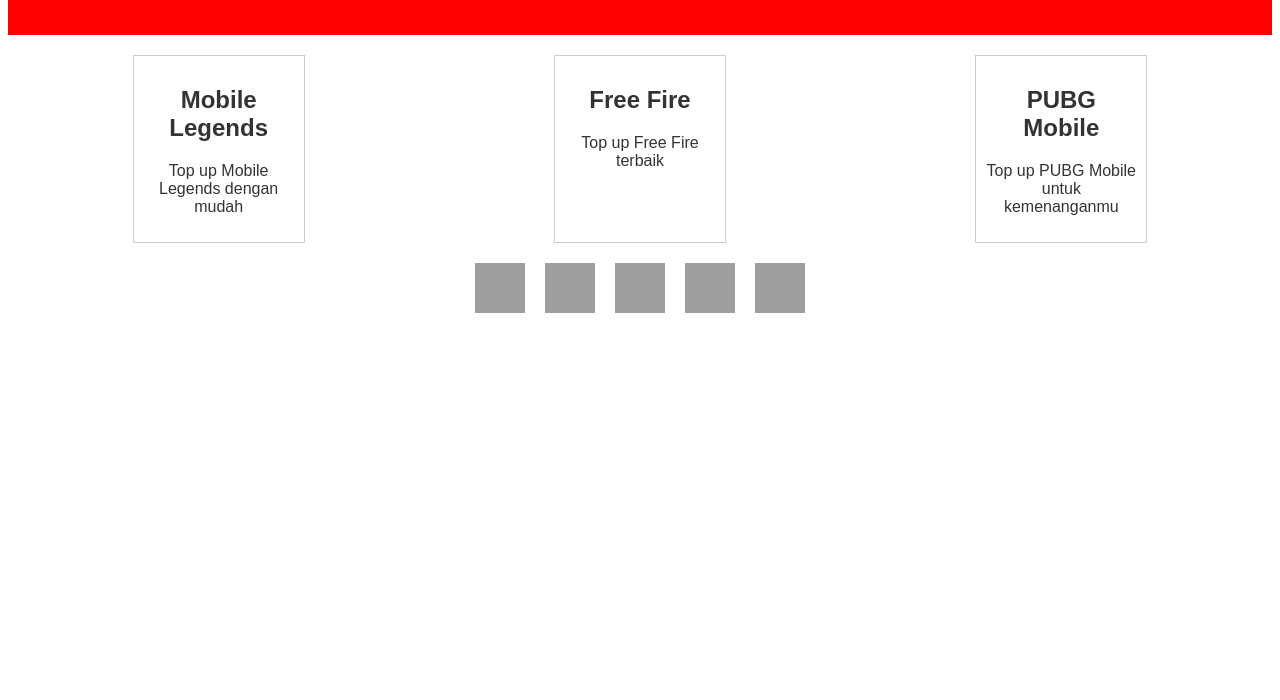
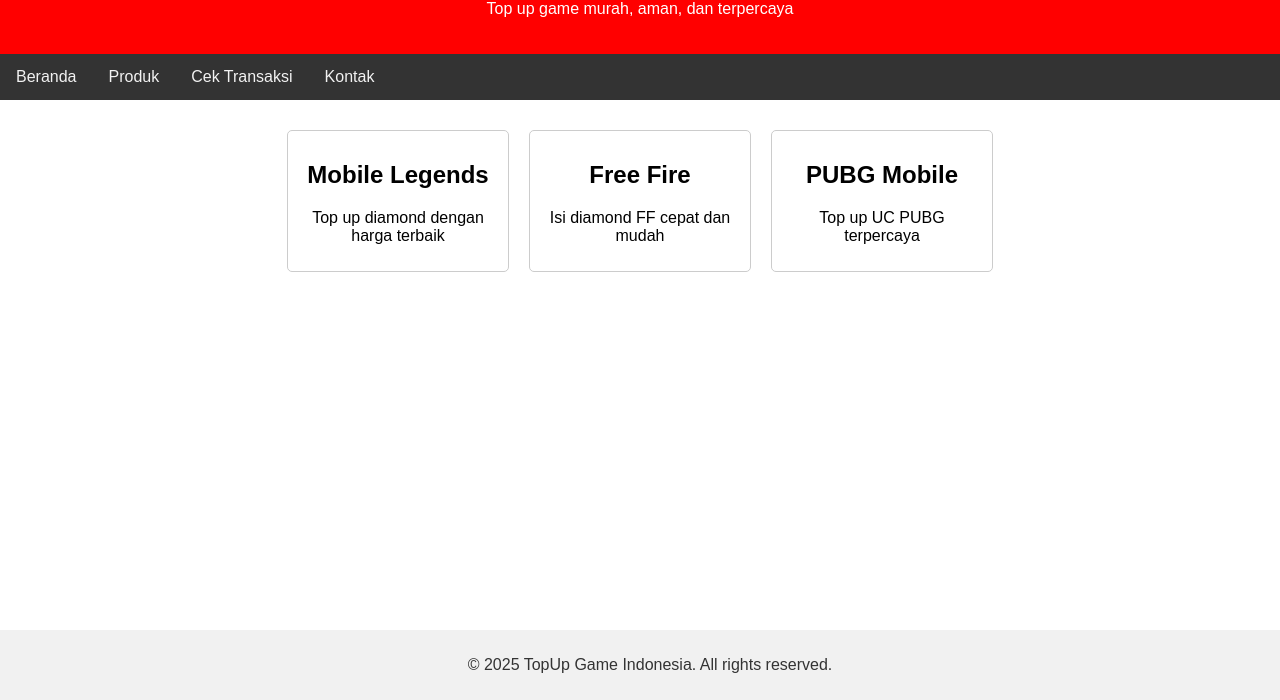
Before and after one commit to Farel1243/Jhotopupgames1, a plain HTML site: page index.html in a window 1280 px wide. Shown: the part 100-800 px from the top of the page. Drawn offline with Linux system fonts and the light colour scheme; grey boxes are pictures that could not be loaded.

Commit message:
Update index.html

```diff
--- a/index.html
+++ b/index.html
@@ -1,75 +1,95 @@
 <!DOCTYPE html>
 <html lang="id">
 <head>
-    <meta charset="UTF-8">
-    <meta name="viewport" content="width=device-width, initial-scale=1.0">
-    <title>JhoTopUpGames</title>
+  <meta charset="UTF-8" />
+  <meta name="viewport" content="width=device-width, initial-scale=1.0"/>
+  <title>TopUp Game Indonesia</title>
   <style>
     body {
-            background-color: #fff;
-            color: #333;
       font-family: Arial, sans-serif;
+      margin: 0;
+      padding: 0;
     }
     header {
-            background-color: #ff0000; /* Merah */
+      background-color: #ff0000;
+      color: white;
       padding: 20px;
       text-align: center;
-            color: white;
     }
-        h1 {
-            margin: 0;
+    nav {
+      background-color: #333;
+      overflow: hidden;
     }
-        .game-list {
+    nav a {
+      float: left;
+      display: block;
+      color: #f2f2f2;
+      text-align: center;
+      padding: 14px 16px;
+      text-decoration: none;
+    }
+    nav a:hover {
+      background-color: #ddd;
+      color: black;
+    }
+    .products {
       display: flex;
-            justify-content: space-around;
-            margin-top: 20px;
+      flex-wrap: wrap;
+      justify-content: center;
+      padding: 20px;
     }
-        .game-card {
+    .product {
       border: 1px solid #ccc;
+      border-radius: 5px;
+      margin: 10px;
       padding: 10px;
-            width: 150px;
+      width: 200px;
       text-align: center;
     }
-        .payment-methods {
-            display: flex;
-            justify-content: center;
-            margin-top: 20px;
-        }
-        .payment-method {
-            margin: 0 10px;
-            width: 50px;
-            height: 50px;
-            background-size: cover;
+    footer {
+      background-color: #f1f1f1;
+      color: #333;
+      text-align: center;
+      padding: 10px;
+      position: fixed;
+      width: 100%;
+      bottom: 0;
     }
   </style>
 </head>
 <body>
+
 <header>
-        <h1>JhoTopUpGames</h1>
-        <p>Top Up Game Mudah dan Cepat</p>
+  <h1>TopUp Game Indonesia</h1>
+  <p>Top up game murah, aman, dan terpercaya</p>
 </header>
 
-    <div class="game-list">
-        <div class="game-card">
+<nav>
+  <a href="#beranda">Beranda</a>
+  <a href="#produk">Produk</a>
+  <a href="#cek-transaksi">Cek Transaksi</a>
+  <a href="#kontak">Kontak</a>
+</nav>
+
+<section class="products" id="produk">
+  <div class="product">
     <h2>Mobile Legends</h2>
-            <p>Top up Mobile Legends dengan mudah</p>
+    <p>Top up diamond dengan harga terbaik</p>
   </div>
-        <div class="game-card">
+  <div class="product">
     <h2>Free Fire</h2>
-            <p>Top up Free Fire terbaik</p>
+    <p>Isi diamond FF cepat dan mudah</p>
   </div>
-        <div class="game-card">
+  <div class="product">
     <h2>PUBG Mobile</h2>
-            <p>Top up PUBG Mobile untuk kemenanganmu</p>
+    <p>Top up UC PUBG terpercaya</p>
   </div>
-    </div>
+  <!-- Tambahkan produk lainnya sesuai kebutuhan -->
+</section>
 
-    <div class="payment-methods">
-        <div class="payment-method" style="background-image: url('https://example.com/dana-logo.png');"></div>
-        <div class="payment-method" style="background-image: url('https://example.com/gopay-logo.png');"></div>
-        <div class="payment-method" style="background-image: url('https://example.com/ovo-logo.png');"></div>
-        <div class="payment-method" style="background-image: url('https://example.com/bank-logo.png');"></div>
-        <div class="payment-method" style="background-image: url('https://example.com/qris-logo.png');"></div>
-    </div>
+<footer>
+  <p>&copy; 2025 TopUp Game Indonesia. All rights reserved.</p>
+</footer>
+
 </body>
 </html>
```
Lines whose indentation alone changed are shown as unchanged.
